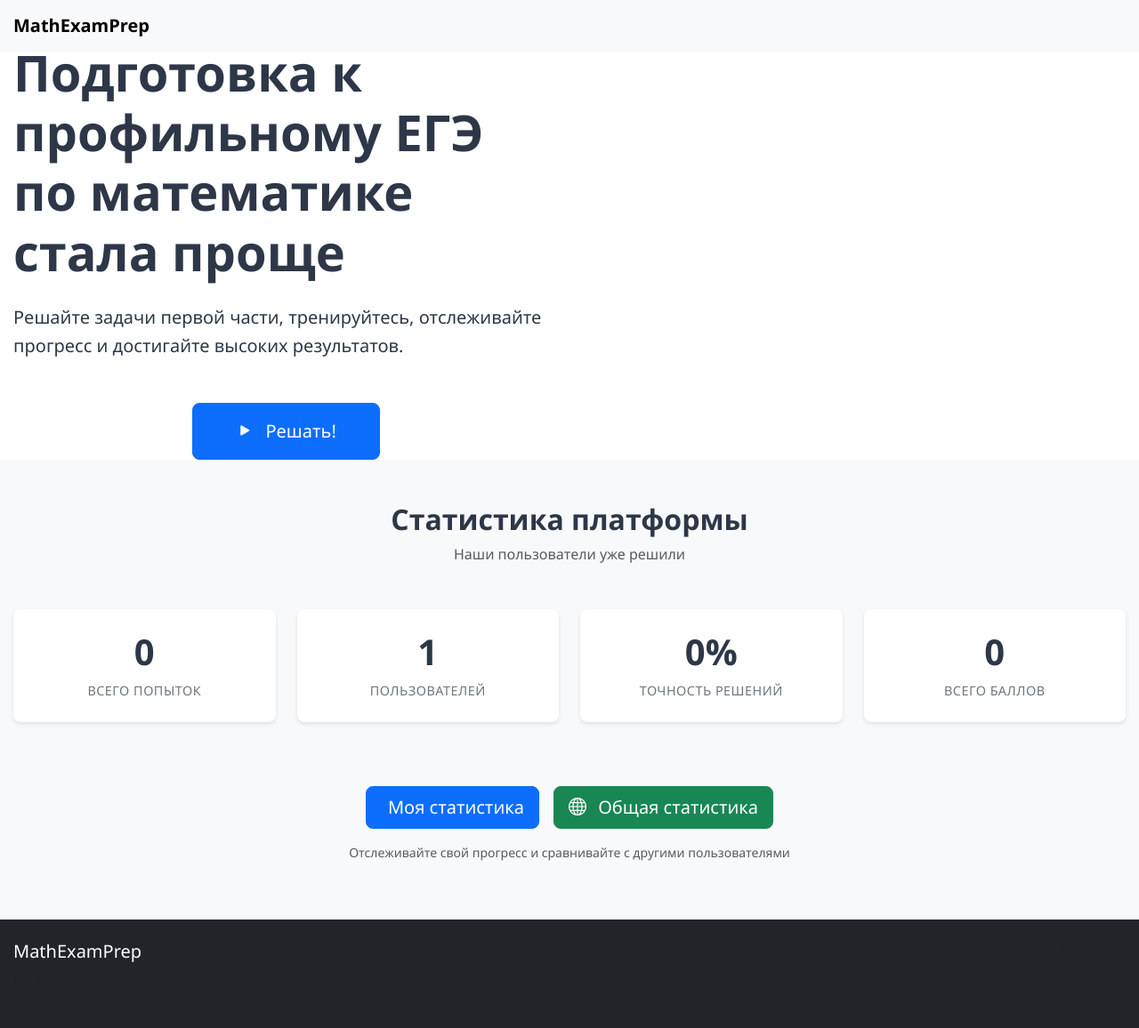
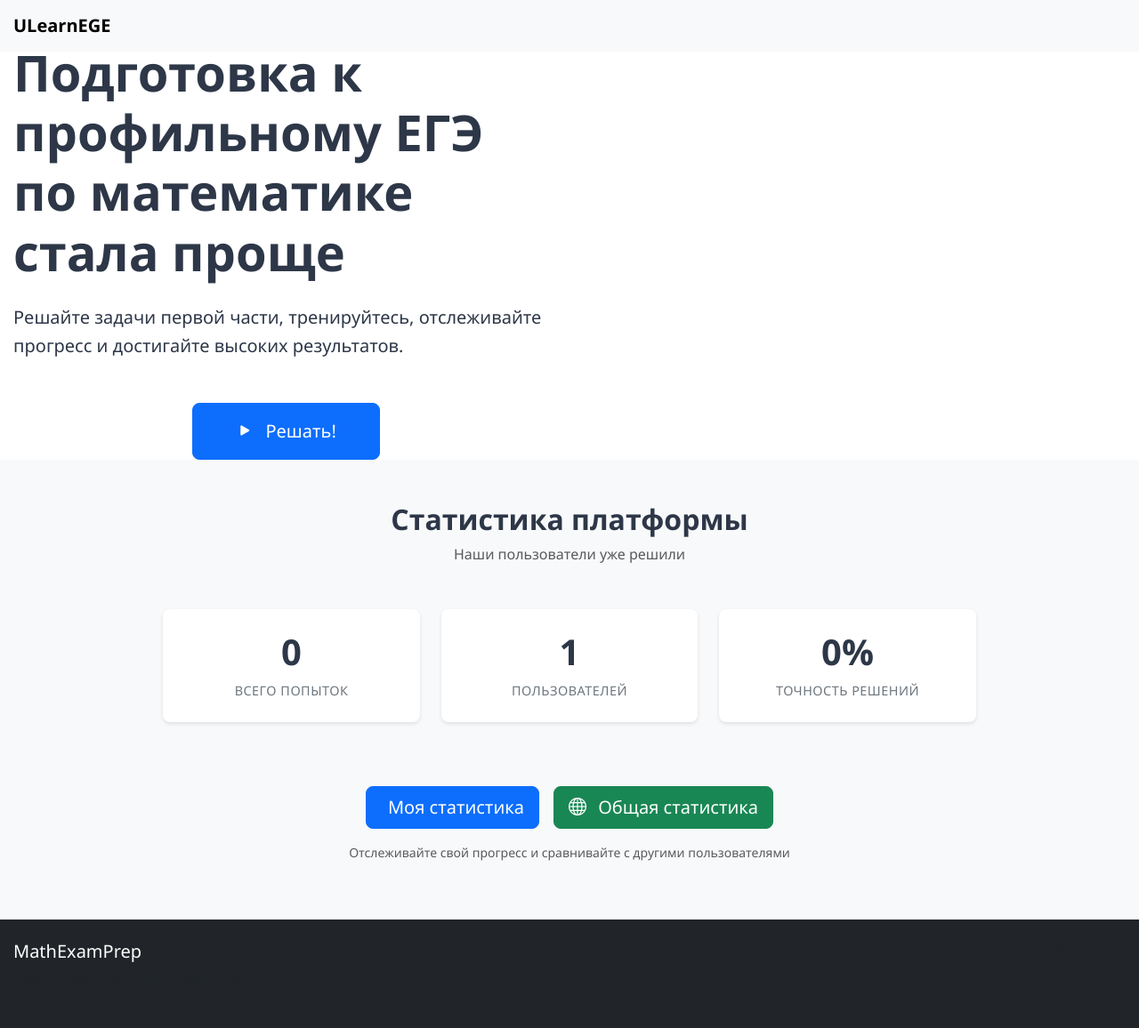
Before and after one commit to H0LYGL0R/DjangoProject, a Django app: template templates/home/index.html in a window 1280 px wide. Shown: the whole page at 89% size. Run offline with Django 5.2, Linux system fonts and the light colour scheme; the template is opened without the code that fills it, so the values that code supplies are empty.

Commit message:
feat(core): start page completed

```diff
--- a/templates/home/index.html
+++ b/templates/home/index.html
@@ -12,7 +12,7 @@
 <body>
     <nav class="navbar navbar-expand-lg navbar-light bg-light fixed-top">
         <div class="container">
-            <a class="navbar-brand fw-bold" href="/">MathExamPrep</a>
+            <a class="navbar-brand fw-bold" href="/">ULearnEGE</a>
             <div class="d-flex">
             </div>
         </div>
@@ -45,29 +45,25 @@
                 <p class="text-muted">Наши пользователи уже решили</p>
             </div>
 
-            <div class="row text-center">
-                <div class="col-md-3 col-6 mb-4">
+                        <div class="d-flex justify-content-center">
+                <div class="row text-center w-100 justify-content-center">
+                    <div class="col-lg-3 col-md-4 col-sm-6 mb-4">
                         <div class="p-4 bg-white rounded shadow-sm">
                             <div class="stat-number">{{ global_stats.total_attempts|default:"0" }}</div>
                             <div class="stat-label">Всего попыток</div>
                         </div>
                     </div>
-                <div class="col-md-3 col-6 mb-4">
+                    <div class="col-lg-3 col-md-4 col-sm-6 mb-4">
                         <div class="p-4 bg-white rounded shadow-sm">
                             <div class="stat-number">{{ global_stats.total_users|default:"1" }}</div>
                             <div class="stat-label">Пользователей</div>
                         </div>
                     </div>
-                <div class="col-md-3 col-6 mb-4">
+                    <div class="col-lg-3 col-md-4 col-sm-6 mb-4">
                         <div class="p-4 bg-white rounded shadow-sm">
                             <div class="stat-number">{{ global_stats.overall_accuracy|default:"0" }}%</div>
                             <div class="stat-label">Точность решений</div>
                         </div>
-                </div>
-                <div class="col-md-3 col-6 mb-4">
-                    <div class="p-4 bg-white rounded shadow-sm">
-                        <div class="stat-number">{{ global_stats.total_score|default:"0" }}</div>
-                        <div class="stat-label">Всего баллов</div>
                     </div>
                 </div>
             </div>
```
Lines whose indentation alone changed are shown as unchanged.
